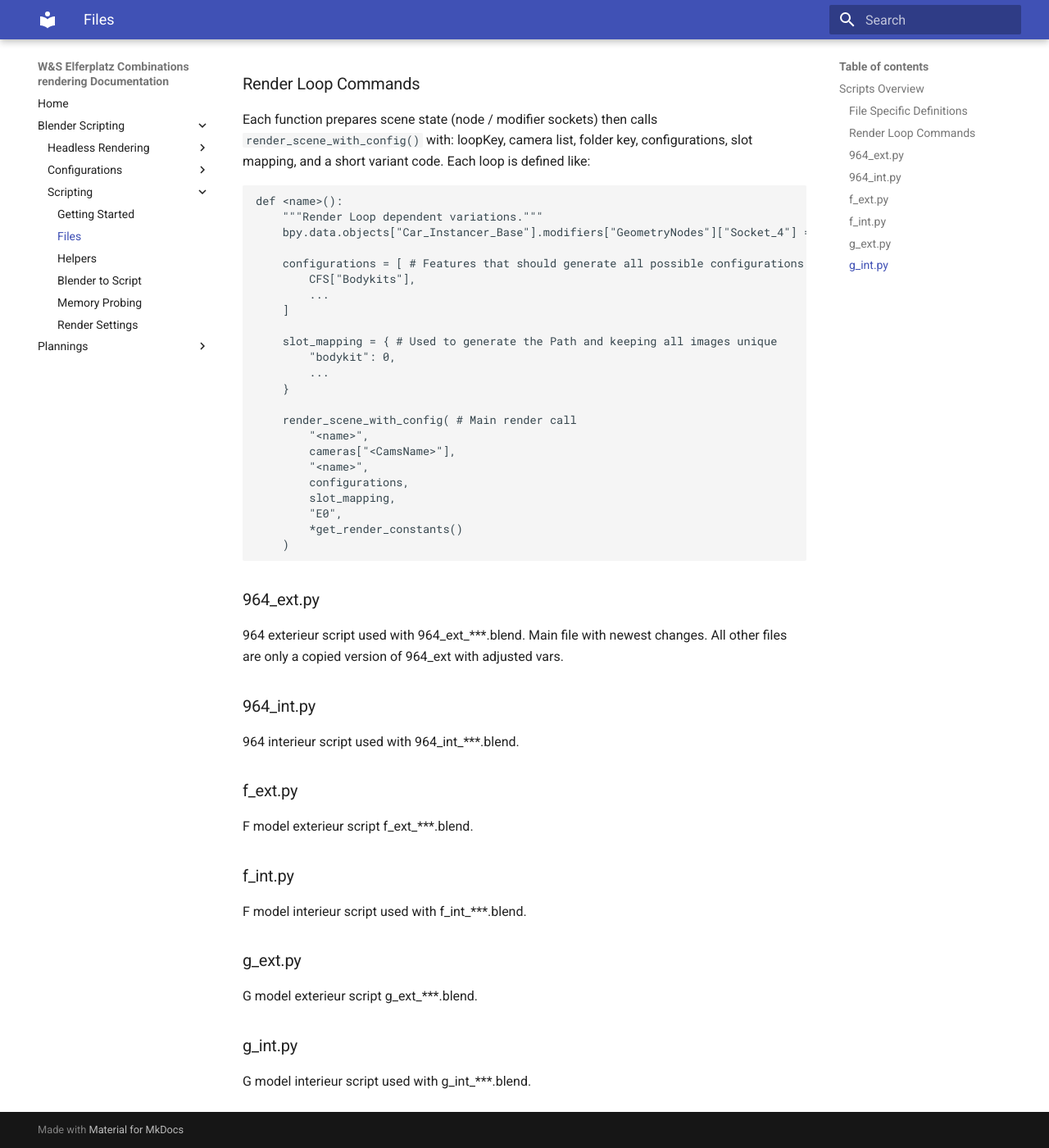
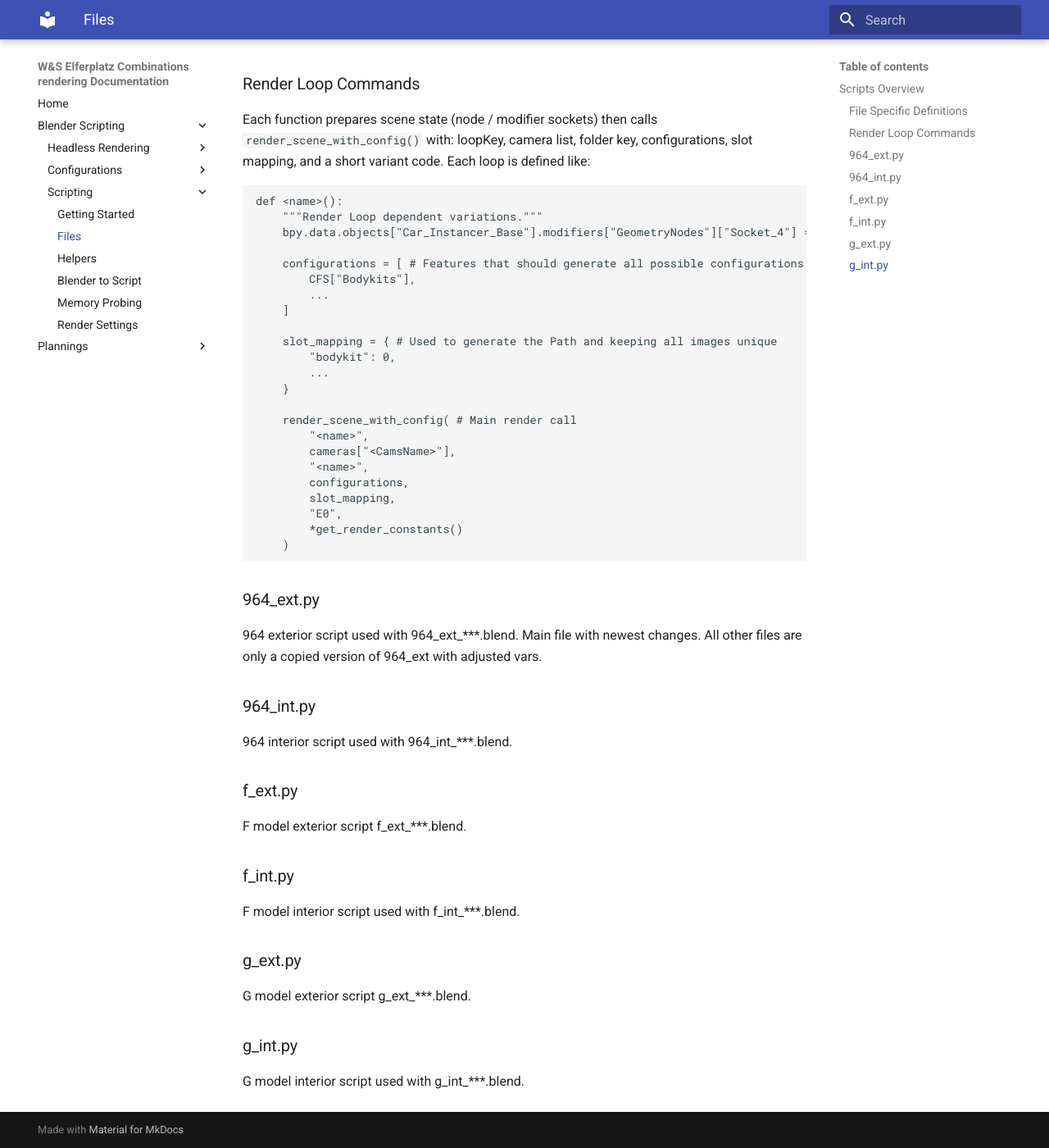
Before and after one commit to Levartar/Blender-scripting-documentation, an MkDocs documentation site: the page built from docs/Blender Scripting/Scripting/Files.md, in a window 1280 px wide and 1400 px high, scrolled down 2048 px. Shown: the whole window at 82% size. Built offline with MkDocs 1.6.1 and Material for MkDocs 9.7.7, drawn with Linux system fonts in a browser that asks for light colours; some of the changed text lies outside the part shown.

Commit message:
more spelling issues

```diff
--- a/docs/Blender Scripting/Scripting/Files.md
+++ b/docs/Blender Scripting/Scripting/Files.md
@@ -1,6 +1,6 @@
 # Files
 
-This folder consists of different scripts that individually run all configurations for a specific car exterieur and interieur.
+This folder consists of different scripts that individually run all configurations for a specific car exterior and interior.
 
 
 ## Scripts Overview
@@ -90,19 +90,19 @@ def <name>():
 
 
 ### 964_ext.py
-964 exterieur script used with 964_ext_***.blend. Main file with newest changes. All other files are only a copied version of 964_ext with adjusted vars.
+964 exterior script used with 964_ext_***.blend. Main file with newest changes. All other files are only a copied version of 964_ext with adjusted vars.
 
 ### 964_int.py
-964 interieur script used with 964_int_***.blend.
+964 interior script used with 964_int_***.blend.
 
 ### f_ext.py
-F model exterieur script f_ext_***.blend.
+F model exterior script f_ext_***.blend.
 
 ### f_int.py
-F model interieur script used with f_int_***.blend.
+F model interior script used with f_int_***.blend.
 
 ### g_ext.py
-G model exterieur script g_ext_***.blend.
+G model exterior script g_ext_***.blend.
 
 ### g_int.py
-G model interieur script used with g_int_***.blend.
+G model interior script used with g_int_***.blend.
```
Also changed, not shown: docs/Blender Scripting/Headless Rendering/Script loading.md (+1 -1 lines), docs/Blender Scripting/Scripting/Environment Rendering.md (+1 -1 lines), docs/Blender Scripting/Scripting/Helpers.md (+1 -1 lines).
